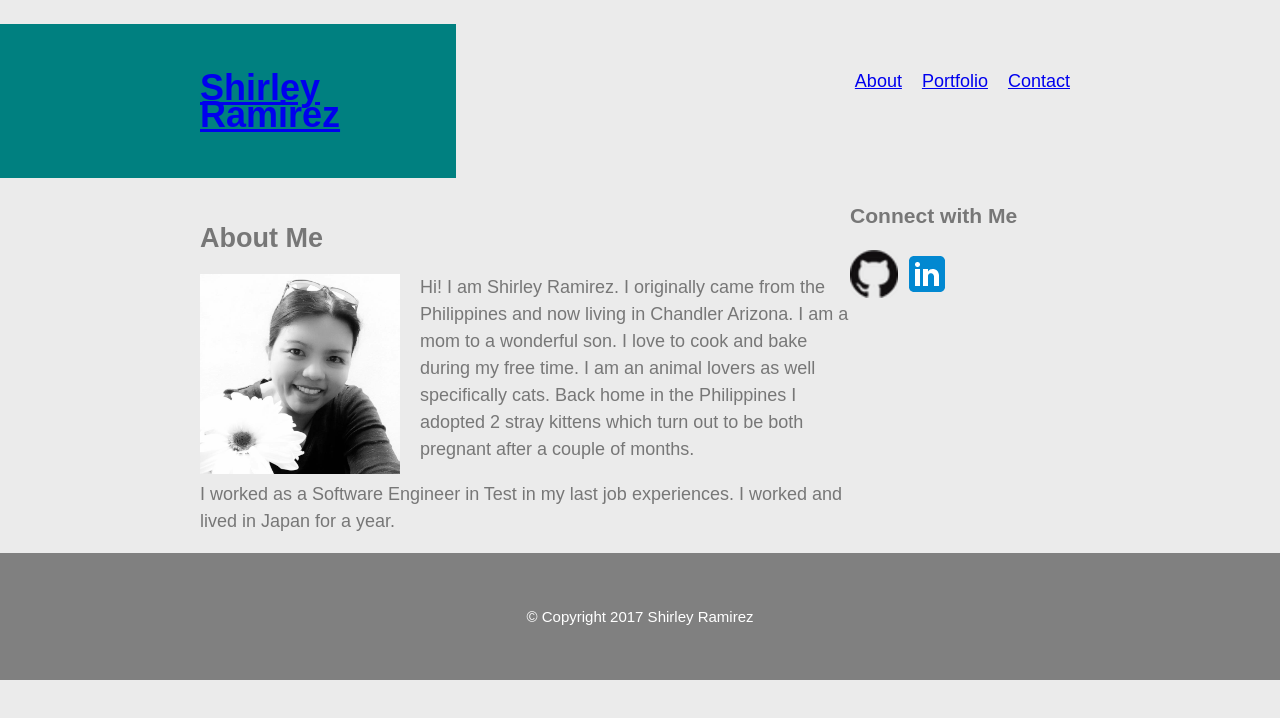
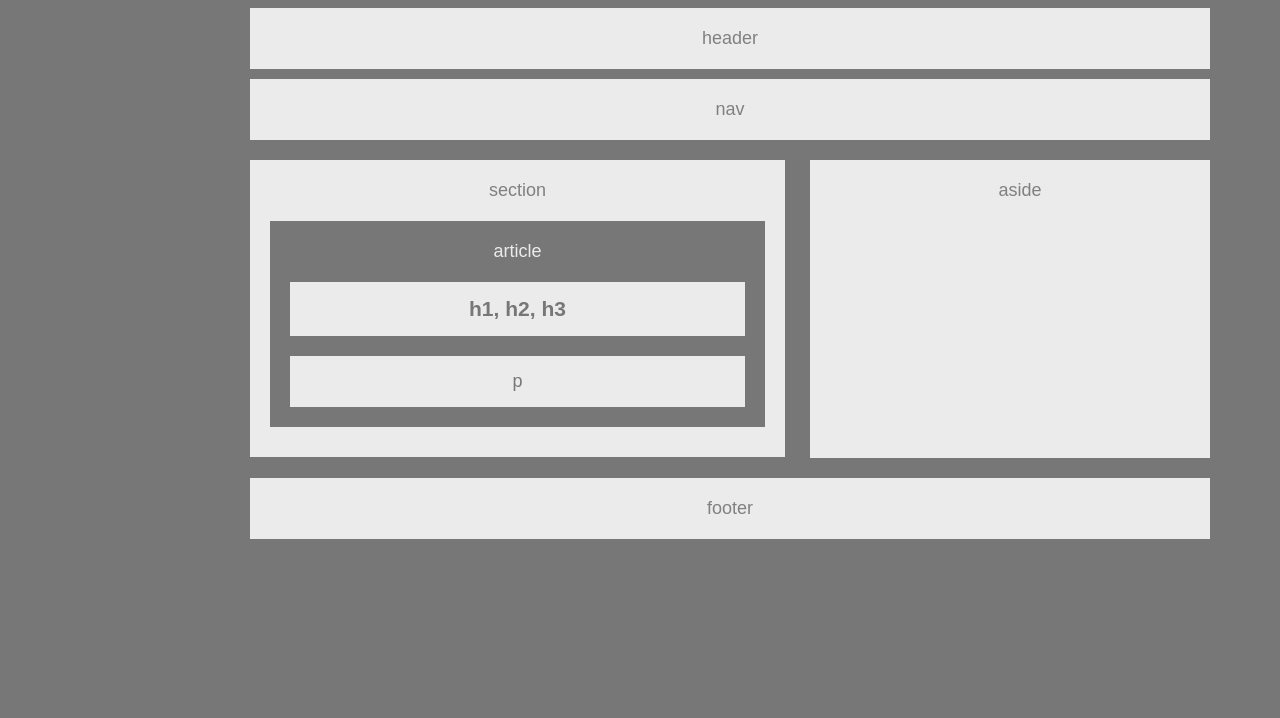
Before and after one commit to shirleymramirez/HW-Wireframe, a plain HTML site: page index.html in a window 1280 px wide. Drawn offline with Linux system fonts and the light colour scheme.

Commit message:
added index.html andstyle.css deleted images

```diff
--- a/css/style.css
+++ b/css/style.css
@@ -1,124 +1,68 @@
-/*
-  ========================================
-  Custom styles
-  ========================================
-*/
-
 body {
-  background: #ebebeb;
-  color: #777;
-  font-family:"Arial", Helvetica Neue, Helvetica, sans-serif;
+  background-color: #777;
   font-size: 18px;
-  line-height: 150%;
-  margin: 0;
-  padding: 0;
+  font-family: 'Arial', 'Helvetica Neue', Helvetica, sans-serif;
+  text-align: center;
+  width: 960px;
+  color: gray;
+  margin-left: 250px;
 }
 
-.container {
-  margin: 0 auto;
-  width: 100%;
-  overflow: auto;
+header {
+  margin-bottom: 10px;
 }
 
-/*
-  ========================================
-  Header
-  ========================================
-*/
-#portfolio-name {
-  width: 20%;
-  padding-top: 50px;
-  padding-left: 200px;
-  padding-bottom: 50px;
-  float: left;
+header,
+nav {
+  background-color: #ebebeb;
+  padding-top: 20px;
+  padding-bottom: 20px;
 }
 
-h1 {
-  background-color: #008080;
+nav {
+  margin-bottom: 20px;
 }
 
-/*
-  ========================================
-  nav
-  ========================================
-*/
-
-nav {
-  padding-top: 50px;
-  float: right;
-  padding-right: 200px;
-  padding-bottom: 50px;
+section {
+  float: left;
+  width: 495px;
+  padding: 20px;
+  background-color: #ebebeb;
+  padding-bottom: 30px;
+  margin-bottom: 20px;
 }
 
-.nav li {
-  display: inline-block;
-  margin: 0 10px;
-  vertical-align: top;
+article {
+  margin-top: 20px;
+  padding-top: 20px;
+  background-color: #777;
+  padding-bottom: 10px;
+  color: #ebebeb;
 }
 
-/*
-  ========================================
-  Heading Tags
-  ========================================
-*/
-.primary-header-group {
-  background-color: gray;
+h1 ,
+p {
+  background-color: #ebebeb;
+  margin: 20px;
+  padding: 15px;
+  margin-bottom: 10px;
+  color: #777;
 }
 
-
-/*
-  ========================================
-  Contents
-  ========================================
-*/
-.contents {
-  clear: both;
+aside {
+  float: right;
+  width: 380px;
+  background-color: #ebebeb;
+  margin-bottom: 20px;
+  padding-top: 20px;
+  padding-left: 20px;
+  padding-bottom: 28px;
+  height: 250px;
 }
-
-/*
-  ========================================
-  All About Me Section
-  ========================================
-*/
-
-#all-about-me {
-  width: 650px;
-  padding-left: 200px;
-  float: left;
-}
-
-#image-about-me {
-    float: left;
-    padding-right: 20px;
-    width: 200px;
-    height: 200px;
-}
-
-h2 {
-}
-
-
-/*
-  ========================================
-  Online -Profile
-  ========================================
-*/
-
-.online-profile {
-
-}
-
-/*
-  ========================================
-    Footer
-  ========================================
-*/
 
 footer {
   clear: both;
-  text-align: center;
-  padding-top: 50px;
-  background-color: gray;
-  padding-bottom: 50px;
-  color: white;
+  background-color: #ebebeb;
+  padding-top: 20px;
+  padding-bottom: 20px;
 }
--- a/index.html
+++ b/index.html
@@ -9,75 +9,18 @@
 
 </head>
 <body>
-
-	<!-- Container Body-->
-
-    <div class="container">
-
-    	<!-- Portfolio Header Name -->
-
-		<header class="primary-header-group">
-			<h1 id="portfolio-name">
-				<a href="index.html">Shirley Ramirez</a>
-			</h1>
-			<nav class="nav primary-nav">
-				<ul>
-					<li><a href="about.html">About</a></li><!--
-				--><li><a href="portfolio.html">Portfolio</a></li><!--
-		    	--><li><a href="contact.html">Contact</a></li>
-				</ul>
-			</nav>
-		</header>
-
-		 <!-- All about me section -->
-
-		<section class="contents">
-
-			<section id="all-about-me">
-
-				<h2>About Me</h2>
-
-					<!-- Image Link -->
-
-					<img id="image-about-me" src="./image/11659389_10154063869729126_206180686374283987_n.jpg" alt="Shirley Ramirez">
-					<p>Hi! I am Shirley Ramirez. I originally came from the Philippines and now living in Chandler Arizona. I am a mom to a wonderful son. I love to cook and bake during my free time. I am an animal lovers as well specifically cats. Back home in the Philippines I adopted 2 stray kittens which turn out to be both pregnant after a couple of months. </p>
-					<p>I worked as a Software Engineer in Test in my last job experiences. I worked and lived in Japan for a year. </p>
-
-			</section><!--
-
-			Article about something -->
-
-			<article>
-
-			</article><!--
-
-			aside bar Connect With me
-
-
-			--><aside>
-
-				<section class="online-profile">
-					<h3>Connect with Me</h3>
-
-						<!--Link with Github -->
-						<a href="https://github.com/shirleymramirez"><img src="./image/GitHub-Mark-120px-plus.png" alt="GithubIcon"></a>
-
-						<!--Link with linkedin -->
-
-						<a href="https://www.linkedin.com/in/shirley-ramirez-25b157133/"><img src="./image/icons8-LinkedIn-48.png" alt="linkedinIcon"></a>
-
-					</section>
-				</aside>
-
-			<!-- Primary Footer -->
-
-			<footer class="primary-footer group">
-				<small>&copy; Copyright 2017 Shirley Ramirez</small>
-			</footer>
-
-		</section>
-
-	</div>
+	<header>header</header>
+	<nav>nav</nav>
+	<section>
+		section
+		<article>
+			article
+			<h1>h1, h2, h3</h1>
+			<p>p</p>
+		</article>
+	</section>
+	<aside>aside</aside>
+	<footer>footer</footer>
 
 </body>
 
```
Also changed, not shown: image/11659389_10154063869729126_206180686374283987_n.jpg (deleted), image/GitHub-Mark-120px-plus.png (deleted), image/icons8-LinkedIn-48.png (deleted).
